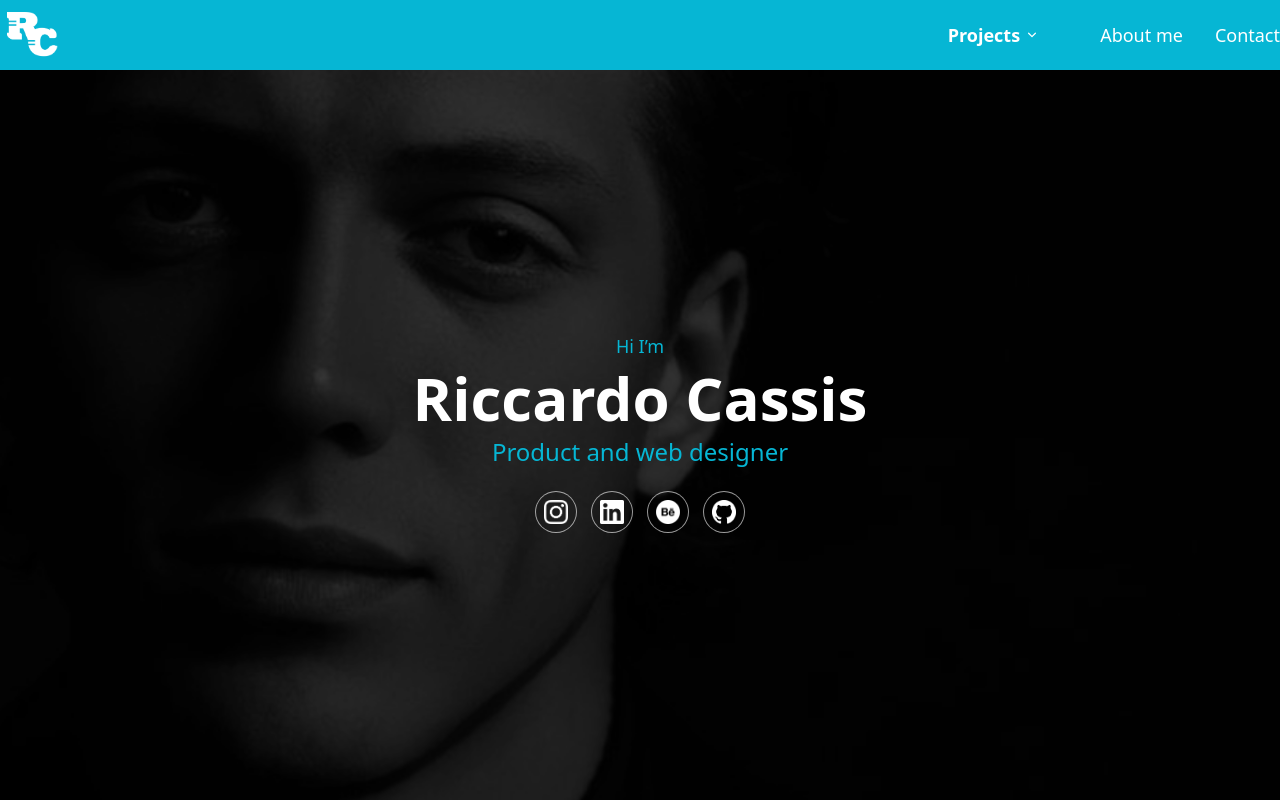
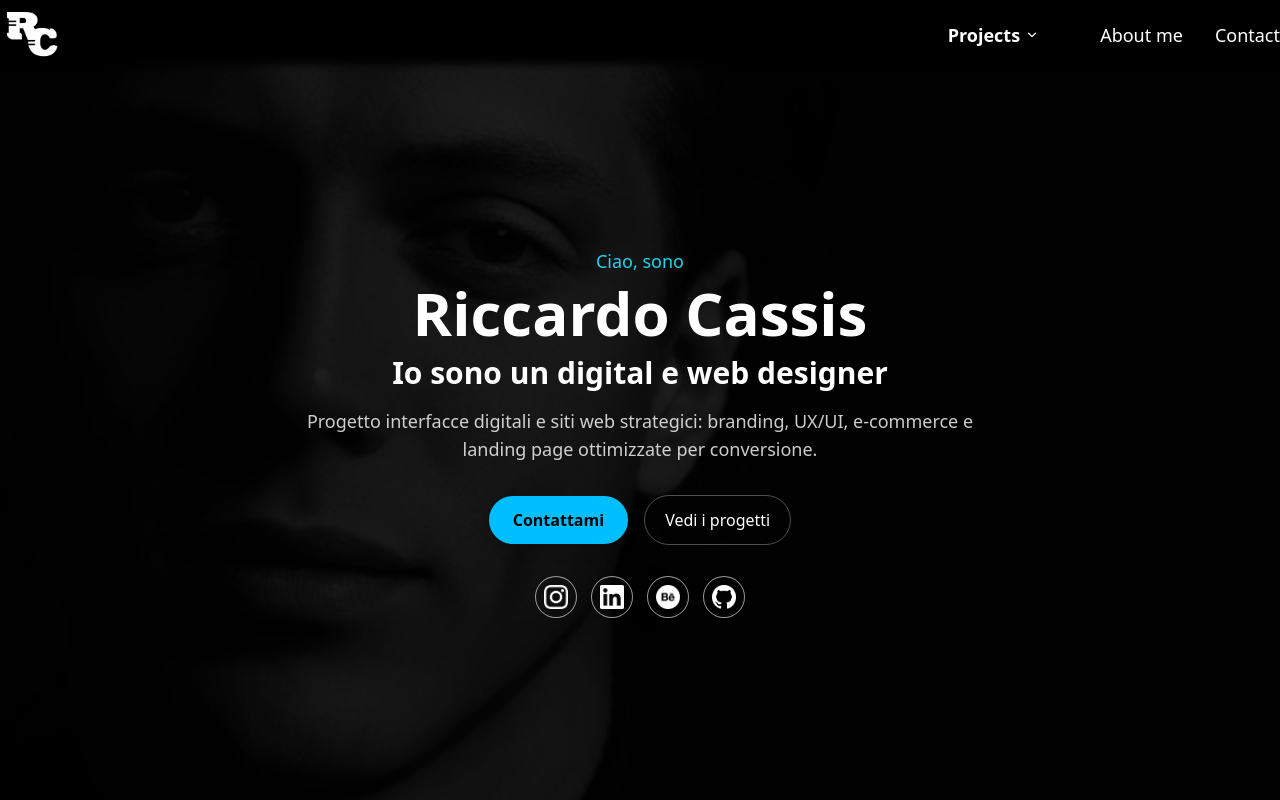
Before and after one commit to Riccardocassis/personal-website-v2, a Vue app: page / in a window 1280 px wide. Built offline with nearby package versions, Linux system fonts and the light colour scheme.

Commit message:
Aggiungi GSAP come dipendenza e migliora l'animazione della sezione hero; aggiorna lo stile della navbar per una maggiore trasparenza e miglior contrasto.

```diff
--- a/package.json
+++ b/package.json
@@ -11,6 +11,7 @@
   "dependencies": {
     "vue": "^3.5.21",
     "vue-router": "^4.5.1"
+    ,"gsap": "^3.12.2"
   },
   "devDependencies": {
     "@tailwindcss/postcss": "^4.1.13",
--- a/src/App.vue
+++ b/src/App.vue
@@ -1,20 +1,9 @@
 <script setup>
 import Navbar from './components/navbar.vue'
-import Hero from './components/hero.vue'
-import { ref, onMounted } from 'vue'
-import LoadingPage from './components/LoadingPage.vue'
-
-const isLoading = ref(true)
-onMounted(() => {
-  setTimeout(() => {
-    isLoading.value = false
-  }, 3000)
-})
 </script>
 
 <template>
-  <LoadingPage v-if="isLoading" />
-  <div v-else class="bg-black text-white min-h-screen overflow-hidden">
+  <div class="bg-black text-white min-h-screen overflow-hidden">
     <Navbar />
     <router-view />
   </div>
--- a/src/components/hero.vue
+++ b/src/components/hero.vue
@@ -5,24 +5,53 @@
       alt="Riccardo"
       class="absolute inset-0 w-full h-full object-cover opacity-60"
     />
-    <div class="relative z-10">
-  <p class="text-cyan-500 text-lg animate-fade-in-up">Hi I’m</p>
-  <h1 class="text-5xl md:text-6xl font-bold mt-2 animate-fade-in-up delay-200">Riccardo Cassis</h1>
-  <p class="text-cyan-500 text-xl md:text-2xl mt-2 animate-fade-in-up delay-400">Product and web designer</p>
+    <!-- overlay per miglior contrasto -->
+    <div class="absolute inset-0 bg-black/40"></div>
 
+    <div class="relative z-10 px-6">
+        <p ref="intro" class="text-cyan-400 text-lg">Ciao, sono</p>
+        <h1 ref="name" class="text-4xl md:text-6xl font-extrabold mt-2 leading-tight">Riccardo Cassis</h1>
+        <p ref="role" class="text-white text-2xl md:text-3xl mt-3 font-semibold">Io sono un digital e web designer</p>
 
-      <socialIcons class="mt-6" />
+        <p ref="desc" class="max-w-2xl mx-auto text-white/80 mt-4 text-base md:text-lg">Progetto interfacce digitali e siti web strategici: branding, UX/UI, e-commerce e landing page ottimizzate per conversione.</p>
+
+        <div ref="ctas" class="mt-8 flex flex-col sm:flex-row items-center gap-4 justify-center">
+          <RouterLink to="/contact" class="inline-flex items-center justify-center bg-[#00BFFF] text-black font-semibold px-6 py-3 rounded-full shadow-lg hover:bg-[#00A6E6] transition-colors duration-200">
+            Contattami
+          </RouterLink>
+
+          <RouterLink to="/projects" class="inline-flex items-center justify-center border border-white/30 text-white px-5 py-3 rounded-full hover:text-[#00BFFF] hover:underline transition-colors duration-200">
+            Vedi i progetti
+          </RouterLink>
+        </div>
+
+        <socialIcons class="mt-8" />
     </div>
   </div>
 </template>
 
-<script setup>
+  <script setup>
+  import { ref, onMounted } from 'vue'
+  import { RouterLink } from 'vue-router'
+  import gsap from 'gsap'
+  import socialIcons from './socialIcons.vue'
 
-import socialIcons from './socialIcons.vue'
+  const intro = ref(null)
+  const name = ref(null)
+  const role = ref(null)
+  const desc = ref(null)
+  const ctas = ref(null)
 
-// ...existing code...
+  onMounted(() => {
+    const tl = gsap.timeline({ defaults: { duration: 0.6, ease: 'power3.out' } })
+    tl.from(intro.value, { y: 20, opacity: 0 })
+      .from(name.value, { y: 22, opacity: 0 }, '-=0.35')
+      .from(role.value, { y: 18, opacity: 0 }, '-=0.32')
+      .from(desc.value, { y: 16, opacity: 0 }, '-=0.28')
+      .from(ctas.value, { y: 12, opacity: 0, stagger: 0.12 }, '-=0.22')
+  })
 
-</script>
+  </script>
 
 <style scoped>
 @keyframes fadeInUp {
--- a/src/components/navbar.vue
+++ b/src/components/navbar.vue
@@ -41,7 +41,7 @@ onBeforeUnmount(() => {
 
 <template>
   <!-- fissa sopra -->
-  <nav class="fixed top-0 left-0 right-0 bg-cyan-500 text-white z-50" style="height:70px;">
+  <nav class="fixed top-0 left-0 right-0 bg-transparent backdrop-blur-sm text-white z-50 shadow-sm" style="height:70px;">
     <div class="flex items-center justify-between max-w-7xl mx-auto w-full px-0 sm:px-0 md:px-0 h-full">
       <!-- Logo RC desktop: più vicino, centrato, con padding e ombra -->
       <div class="flex items-center h-full">
@@ -57,21 +57,20 @@ onBeforeUnmount(() => {
       <!-- Desktop menu -->
       <ul class="hidden md:flex items-center gap-8 text-lg">
           <!-- Dropdown desktop -->
-      <li class="relative" ref="desktopRef"
+          <li class="relative" ref="desktopRef"
         @mouseenter="openDropdown"
         @mouseleave="closeDropdown"
         style="display:inline-block;">
             <button
               :class="[
-                'flex items-center gap-1 focus:outline-none px-7 py-2 font-semibold text-lg',
+                'flex items-center gap-1 focus:outline-none px-7 py-2 font-semibold text-lg text-white transition-colors duration-200 ease-in-out hover:text-[#00BFFF] hover:underline underline-offset-4',
                 openDesktop
                   ? 'bg-white/20 backdrop-blur-lg border border-white/30 text-white rounded-t-3xl shadow-lg drop-shadow-lg'
-                  : 'hover:underline underline-offset-4 text-white'
+                  : ''
               ]"
               aria-haspopup="menu"
               :aria-expanded="openDesktop"
               tabindex="0"
-              style="transition:background 0.15s, color 0.15s;"
             >
               Projects
               <svg :class="openDesktop ? 'rotate-180' : ''" class="w-4 h-4 transition-transform" viewBox="0 0 20 20" fill="currentColor">
@@ -114,13 +113,13 @@ onBeforeUnmount(() => {
           </li>
 
           <li>
-            <RouterLink to="/about" class="hover:underline underline-offset-4">
+            <RouterLink to="/about" class="text-white transition-colors duration-200 ease-in-out hover:text-[#00BFFF] hover:underline underline-offset-4">
               About me
             </RouterLink>
           </li>
 
         <li>
-          <RouterLink to="/contact" class="hover:underline underline-offset-4">
+          <RouterLink to="/contact" class="text-white transition-colors duration-200 ease-in-out hover:text-[#00BFFF] hover:underline underline-offset-4">
             Contact
           </RouterLink>
         </li>
@@ -128,7 +127,7 @@ onBeforeUnmount(() => {
 
       <!-- Burger (mobile) -->
       <button
-        class="md:hidden inline-flex items-center justify-center w-10 h-10 rounded-lg hover:bg-cyan-400/30 focus:outline-none"
+        class="md:hidden inline-flex items-center justify-center w-10 h-10 rounded-lg hover:bg-cyan-400/30 focus:outline-none text-white"
         @click="mobileOpen = !mobileOpen"
         aria-label="Open menu"
         :aria-expanded="mobileOpen"
@@ -178,24 +177,24 @@ onBeforeUnmount(() => {
               leave-to-class="opacity-0 -translate-y-1"
             >
               <div v-show="mobileProjects" class="mt-1 ml-2 space-y-1">
-                <RouterLink to="/projects/web" class="block px-3 py-2 rounded hover:bg-white/10" @click="mobileOpen=false">
+                <RouterLink to="/projects/web" class="block px-3 py-2 rounded text-white transition-colors duration-200 ease-in-out hover:text-[#00BFFF] hover:underline" @click="mobileOpen=false">
                   Web design
                 </RouterLink>
-                <RouterLink to="/projects/brand" class="block px-3 py-2 rounded hover:bg-white/10" @click="mobileOpen=false">
+                <RouterLink to="/projects/brand" class="block px-3 py-2 rounded text-white transition-colors duration-200 ease-in-out hover:text-[#00BFFF] hover:underline" @click="mobileOpen=false">
                   Brand Design
                 </RouterLink>
-                <RouterLink to="/projects/product" class="block px-3 py-2 rounded hover:bg-white/10" @click="mobileOpen=false">
+                <RouterLink to="/projects/product" class="block px-3 py-2 rounded text-white transition-colors duration-200 ease-in-out hover:text-[#00BFFF] hover:underline" @click="mobileOpen=false">
                   Product Design
                 </RouterLink>
               </div>
             </transition>
           </div>
 
-          <RouterLink to="/about" class="block px-2 py-2 rounded hover:bg-white/10" @click="mobileOpen=false">
+          <RouterLink to="/about" class="block px-2 py-2 rounded text-white transition-colors duration-200 ease-in-out hover:text-[#00BFFF] hover:underline" @click="mobileOpen=false">
             About me
           </RouterLink>
 
-          <RouterLink to="/contact" class="block px-2 py-2 rounded hover:bg-white/10" @click="mobileOpen=false">
+          <RouterLink to="/contact" class="block px-2 py-2 rounded text-white transition-colors duration-200 ease-in-out hover:text-[#00BFFF] hover:underline" @click="mobileOpen=false">
             Contact
           </RouterLink>
         </div>
```
Also changed, not shown: 1 other file (tests, documents, lock files or other folders).
